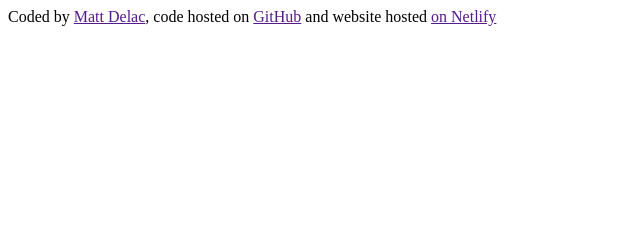
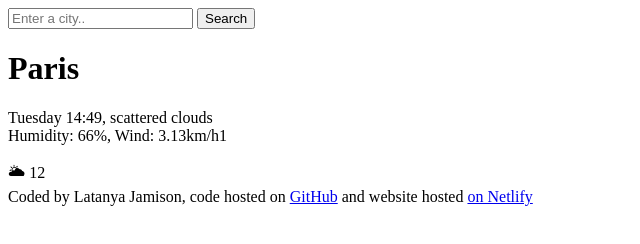
Before and after one commit to lnjamison02/Vanilla-App, a plain HTML site: page vanillaindex.html in a window 1280 px wide. Shown: the whole page, without its empty margins (0-640 px from the left). Drawn offline with Linux system fonts and the light colour scheme.

Commit message:
Updated html with h1

```diff
--- a/vanillaindex.html
+++ b/vanillaindex.html
@@ -8,15 +8,30 @@
   <title>SheCodes</title>
 </head>
 <body>
+  <header>
+    <input type="search" placeholder="Enter a city.." required />
+    <input type="submit" value="Search" />
+  </header>
+
+  <main>
+    <div>
+    <h1> Paris </h1>
+    <p>
+      Tuesday 14:49, scattered clouds
+      <br/>
+      Humidity: 66%, Wind: 3.13km/h1
+    </p>
+    </div>
+    <div> 🌥 12 </div>
+  </main>
 
 </body>
 <footer>
-  Coded by
-  <a href="" target="_blank"> Matt Delac</a>,
+  Coded by Latanya Jamison</a>,
   code hosted on
-  <a href="" target="_blank">GitHub</a>
+  <a href="https://github.com/lnjamison02/Vanilla-App.git" target="_blank">GitHub</a>
   and website hosted
-  <a href="" target="_blank"
+  <a href="https://vanillaappproject.netlify.app" target="_blank"
     >on Netlify</a
 </footer>
 </html>
```
